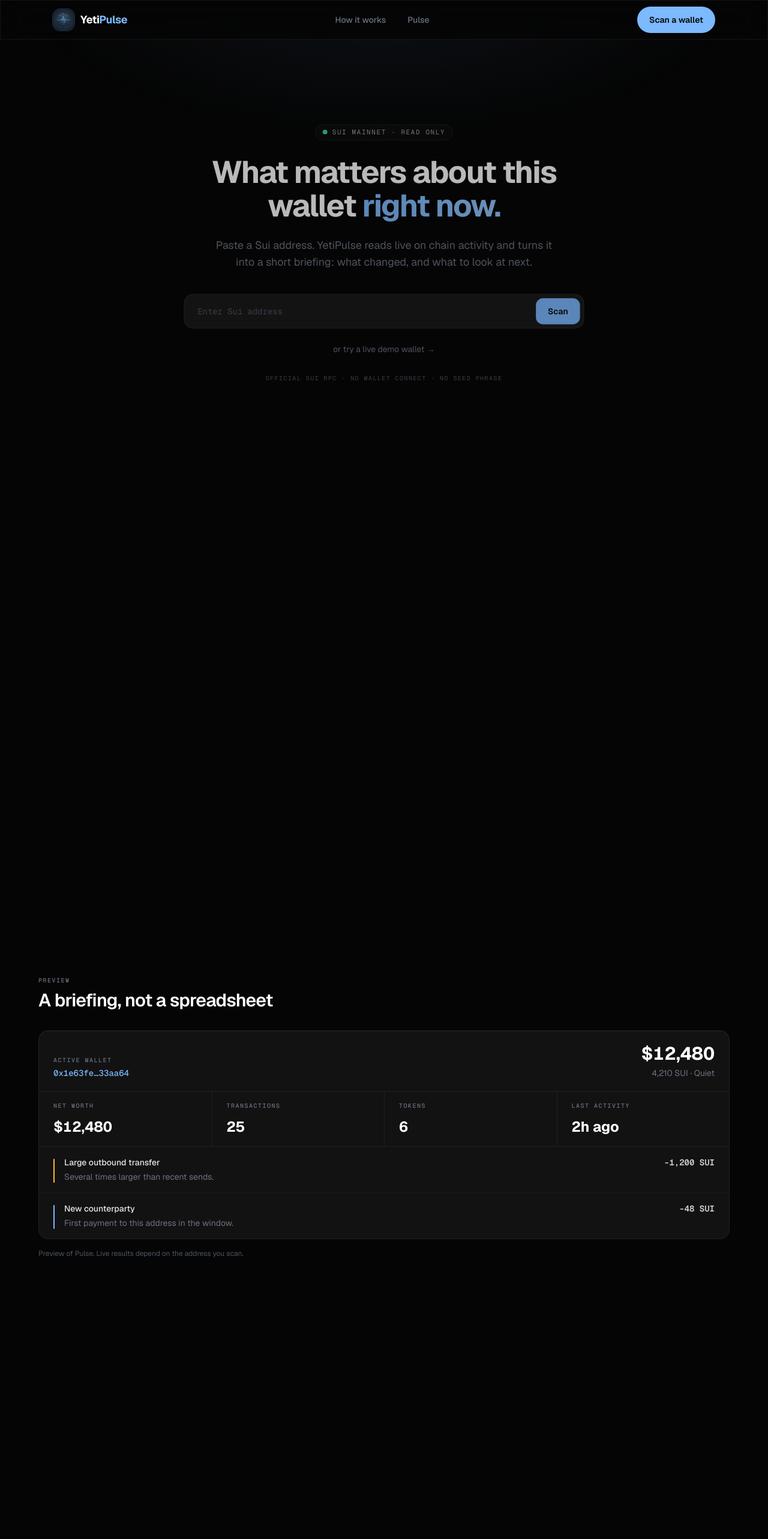
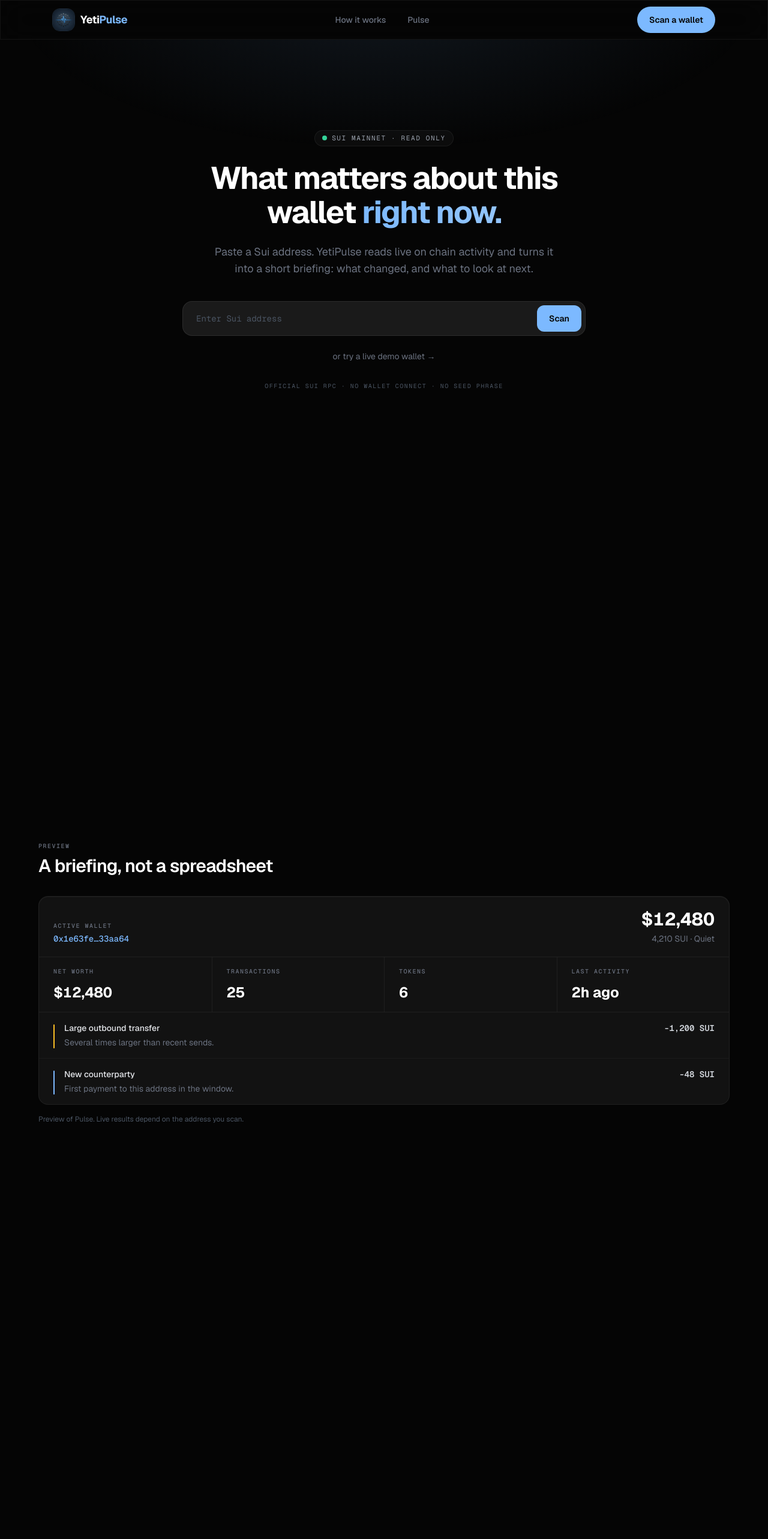
Before and after one commit to thisishaidee/YetiPulse, a Next.js app: page / in a window 1280 px wide. Shown: the top 2566 px of the page at 60% size. Built offline with nearby package versions, Linux system fonts and the light colour scheme.

Commit message:
Tune landing cover ranges so hero recedes into Pulse Preview

```diff
--- a/src/app/globals.css
+++ b/src/app/globals.css
@@ -101,7 +101,8 @@
     }
 
     .landing-preview-pin {
-      min-height: 155vh;
+      min-height: 160vh;
+      margin-top: -28vh;
     }
 
     .landing-preview-inner {
@@ -125,13 +126,14 @@
       .landing-recede {
         animation: landing-hero-recede linear both;
         animation-timeline: --hero-pin;
-        animation-range: cover 8% cover 78%;
+        animation-range: cover 40% cover 88%;
       }
 
       .landing-preview-motion {
+        opacity: 0;
         animation: landing-preview-enter linear both, landing-preview-exit linear both;
         animation-timeline: --preview-pin, --preview-pin;
-        animation-range: cover 0% cover 32%, cover 68% cover 100%;
+        animation-range: cover 0% cover 36%, cover 72% cover 100%;
       }
 
       .landing-rise {
@@ -163,15 +165,15 @@
     transform: translateY(0) scale(1);
     pointer-events: auto;
   }
-  42% {
+  68% {
     pointer-events: auto;
   }
-  48% {
+  74% {
     pointer-events: none;
   }
   100% {
-    opacity: 0.22;
-    transform: translateY(-32px) scale(0.98);
+    opacity: 0.2;
+    transform: translateY(-28px) scale(0.985);
     pointer-events: none;
   }
 }
@@ -253,6 +255,7 @@
   .landing-hero-pin,
   .landing-preview-pin {
     min-height: auto !important;
+    margin-top: 0 !important;
   }
 
   .landing-hero-inner,
```
